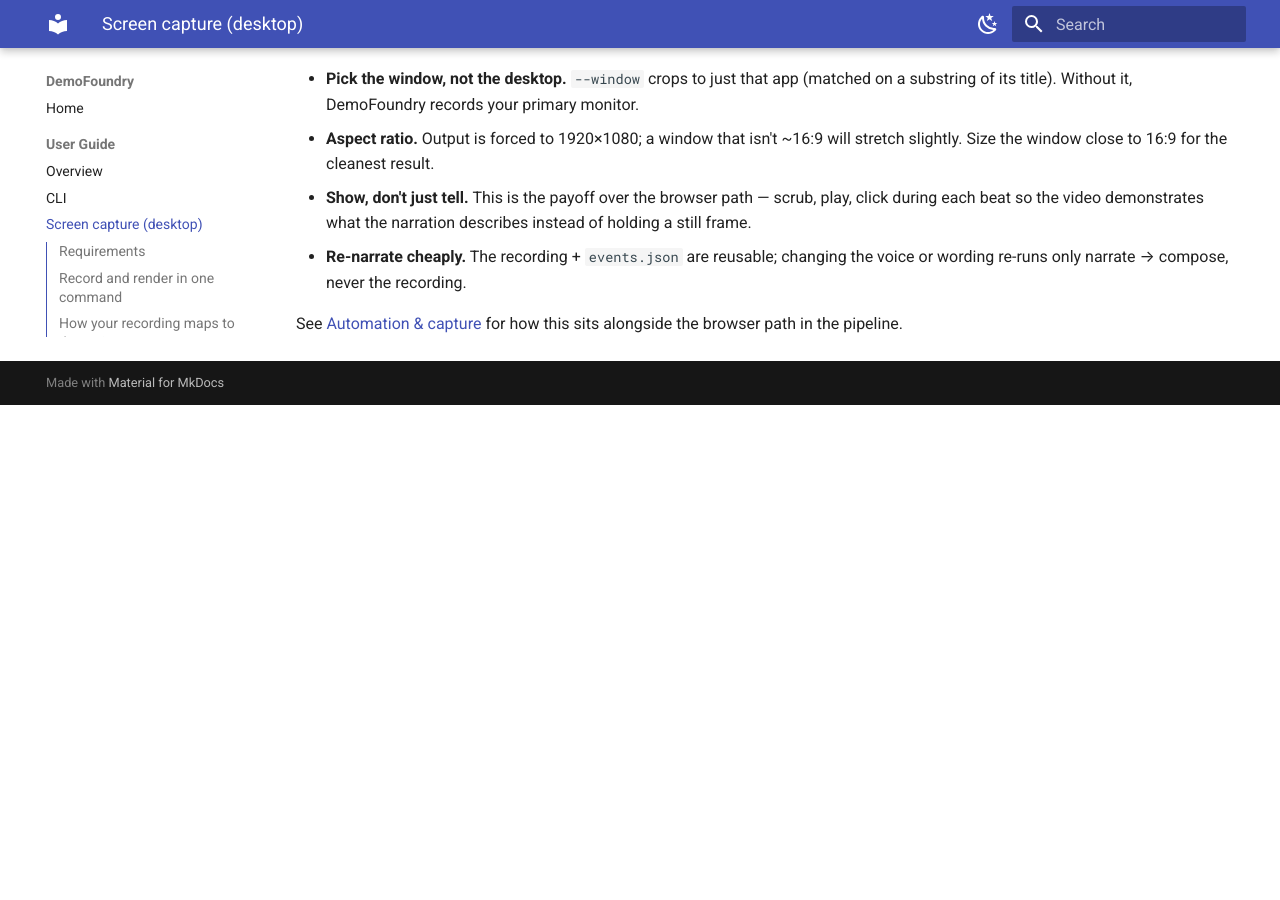
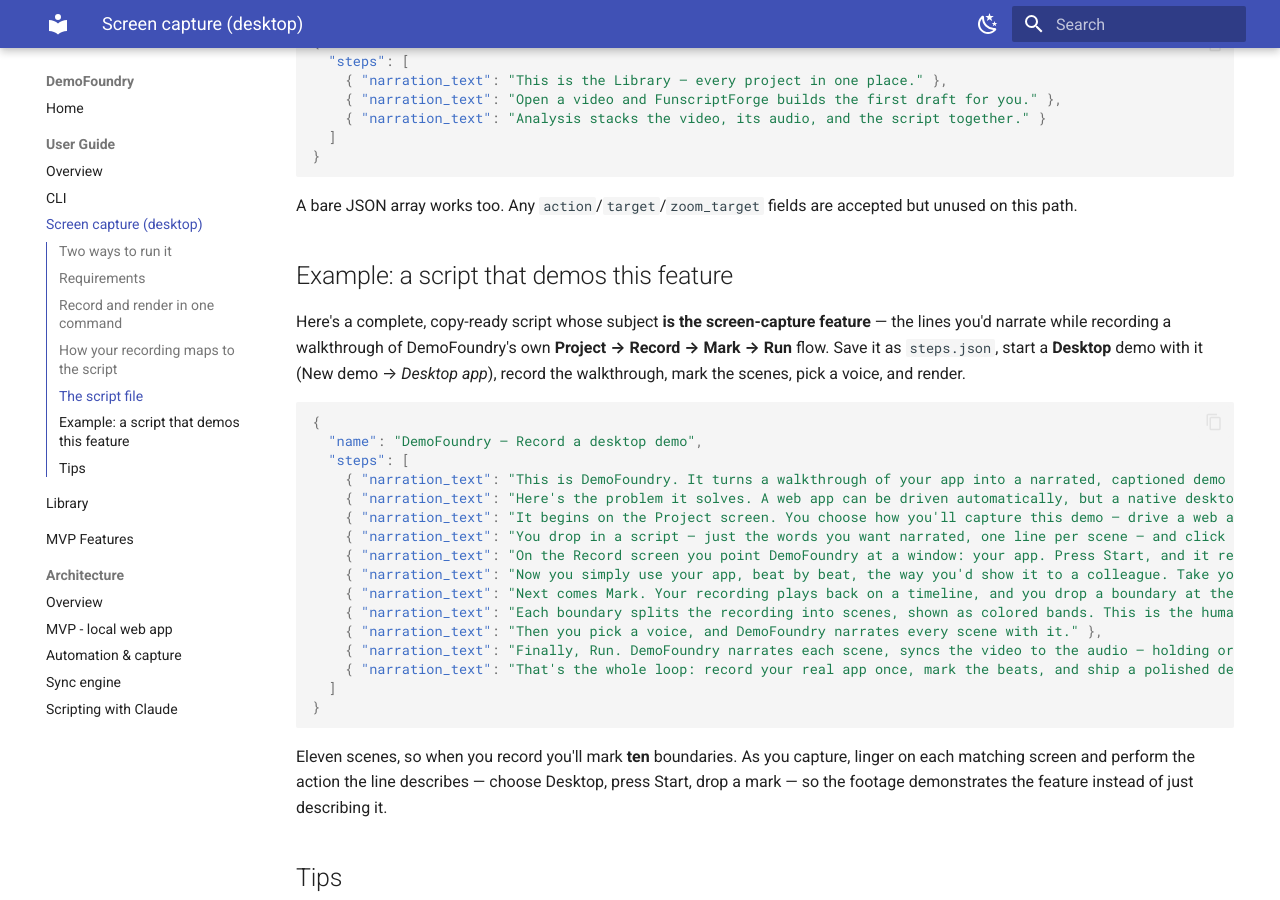
Before and after one commit to xolvco/demofoundry-lib, an MkDocs documentation site: the page built from docs/guide/screen-capture.md, in a window 1280 px wide and 900 px high, scrolled down 2159 px. Built offline with MkDocs 1.6.1 and Material for MkDocs 9.7.7, drawn with Linux system fonts in a browser that asks for light colours; before the commit the page ends 2564 px from its top, so only the background shows below that; some of the changed text lies outside the part shown.

Commit message:
docs: add a desktop-capture demo script + in-app flow note
screen-capture guide now includes a complete, copy-ready narration script whose subject is the screen-capture feature itself (Project -> Record -> Mark -> Run), plus a note on the two ways to run it (in-app rail vs CLI).

Co-Authored-By: Claude Opus 4.8 (1M context) <noreply@anthropic.com>

````diff
--- a/docs/guide/screen-capture.md
+++ b/docs/guide/screen-capture.md
@@ -11,6 +11,16 @@ with **anything on screen** — a Tauri or Electron app, a native Windows progra
     Only *how the video is produced* changes. Once you have a recording and per-scene timings,
     `narrate → sync → compose` runs exactly as it does for the browser path — same audio-as-master
     clock, same HOLD/SPEED sync, same MP4 + SRT out. Your script's narration is unchanged.
+
+## Two ways to run it
+
+- **In the app (recommended).** On the **Project** screen choose **Desktop app**, then follow the
+  rail: **Record** (start/stop a screen capture) → **Mark** (play it back and place scene boundaries
+  on a timeline) → **Voice** → **Run**. Nothing to install beyond the requirements below.
+- **From the CLI.** One command records and renders — handy for scripting or headless runs (see
+  [below](#record-and-render-in-one-command)).
+
+Both paths produce the same recording + per-scene marks and feed the same render.
 
 ## Requirements
 
@@ -84,6 +94,36 @@ ignored** — you're driving by hand, so only the narration (and the number/orde
 A bare JSON array works too. Any `action`/`target`/`zoom_target` fields are accepted but unused on
 this path.
 
+## Example: a script that demos this feature
+
+Here's a complete, copy-ready script whose subject **is the screen-capture feature** — the lines you'd
+narrate while recording a walkthrough of DemoFoundry's own **Project → Record → Mark → Run** flow.
+Save it as `steps.json`, start a **Desktop** demo with it (New demo → *Desktop app*), record the
+walkthrough, mark the scenes, pick a voice, and render.
+
+```json
+{
+  "name": "DemoFoundry — Record a desktop demo",
+  "steps": [
+    { "narration_text": "This is DemoFoundry. It turns a walkthrough of your app into a narrated, captioned demo video — and now it works for desktop apps, not just web pages." },
+    { "narration_text": "Here's the problem it solves. A web app can be driven automatically, but a native desktop app can't — there's nothing to click from the outside. So instead of driving your app, DemoFoundry records you using it, and takes care of the narration, timing, and polish." },
+    { "narration_text": "It begins on the Project screen. You choose how you'll capture this demo — drive a web app, or record a desktop app. We'll pick Desktop. There's no URL and no selectors to wire up." },
+    { "narration_text": "You drop in a script — just the words you want narrated, one line per scene — and click Create and record." },
+    { "narration_text": "On the Record screen you point DemoFoundry at a window: your app. Press Start, and it records the screen. No audio is captured — your narration is added later, so you can re-record your voice any time without re-recording the screen." },
+    { "narration_text": "Now you simply use your app, beat by beat, the way you'd show it to a colleague. Take your time and actually do things — scrub, click, type — so the video shows what the words describe. Press Stop when you're done." },
+    { "narration_text": "Next comes Mark. Your recording plays back on a timeline, and you drop a boundary at the start of each scene. The clicks you made while recording appear as snap points, so landing on the right moment is easy — and you're never editing the original footage." },
+    { "narration_text": "Each boundary splits the recording into scenes, shown as colored bands. This is the human part: you decide where each line of narration belongs, watching the video, not guessing at timestamps." },
+    { "narration_text": "Then you pick a voice, and DemoFoundry narrates every scene with it." },
+    { "narration_text": "Finally, Run. DemoFoundry narrates each scene, syncs the video to the audio — holding or speeding the footage so every line fits perfectly — and composes a finished MP4 with captions." },
+    { "narration_text": "That's the whole loop: record your real app once, mark the beats, and ship a polished demo. Approachable on the very first day — and it works with anything you can put on screen." }
+  ]
+}
+```
+
+Eleven scenes, so when you record you'll mark **ten** boundaries. As you capture, linger on each
+matching screen and perform the action the line describes — choose Desktop, press Start, drop a mark —
+so the footage demonstrates the feature instead of just describing it.
+
 ## Tips
 
 - **Pick the window, not the desktop.** `--window` crops to just that app (matched on a substring of
````
